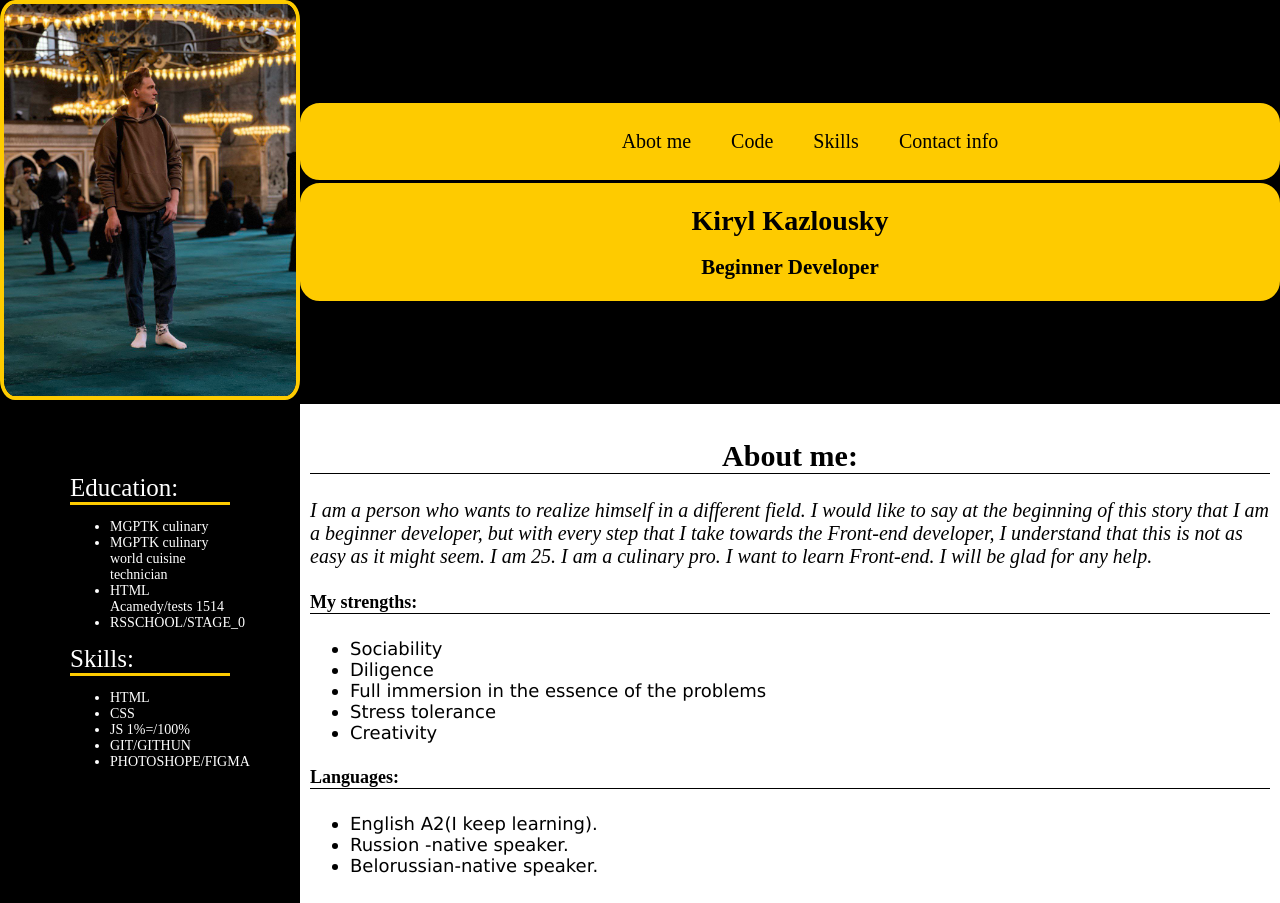
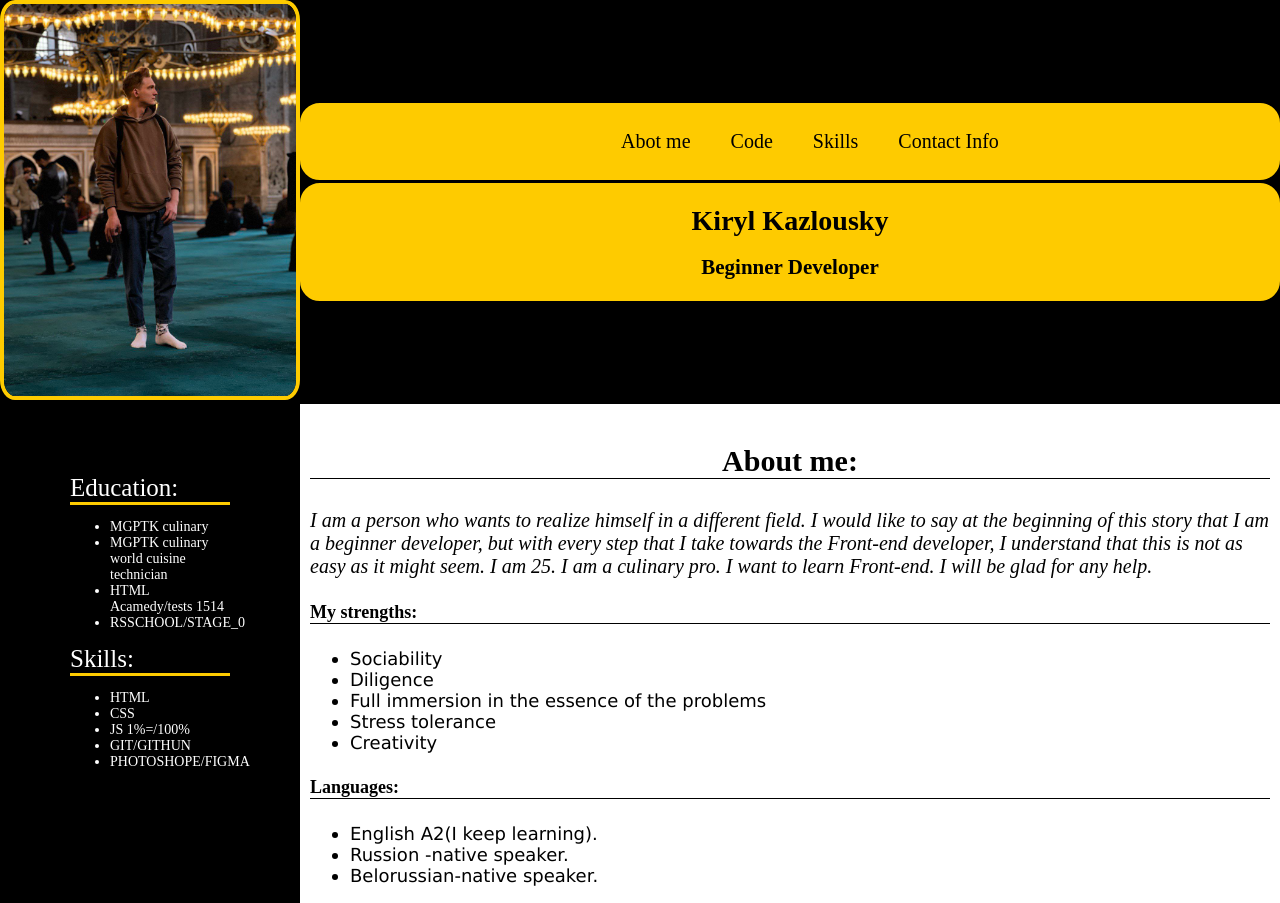
Before and after one commit to Kira-Vishn9/rsschool-cv, a plain HTML site: page index.html in a window 1280 px wide. Shown: the top 903 px of the page. Drawn offline with Linux system fonts and the light colour scheme.

Commit message:
fix: change css and html deleted problem

```diff
--- a/index.html
+++ b/index.html
@@ -18,7 +18,7 @@
              <li><a href="#about_me">Abot me</a></li>
              <li><a href="#code">Code</a></li>
              <li><a href="#Skills">Skills</a></li>
-             <li><a href="#contact">Contact info</a></li>
+             <li><a href="#contact_info">Contact Info</a></li>
          </ul>
      </div>
     </nav>
@@ -56,7 +56,7 @@
     </aside>
     <main class="main_conteiner">
         <section class="about_me">
-            <h2 id="about_me">About me:</h2>
+            <h3 id="about_me">About me:</h3>
             <p>I am a person who wants to realize himself in a different field. I would like to say at the beginning of this story that I am a beginner developer, but with every step that I take towards the Front-end developer, I understand that this is not as easy as it might seem. I am 25. I am a culinary pro. I want to learn Front-end. I will be glad for any help.</p>
             <h4>My strengths:</h4>
             <ul>
@@ -98,11 +98,11 @@
 </div>
 
 <!--footer-->
-<footer class="footer" >
+<footer class="footer">
 <div class="container_footer">
     <div class="in_conteiner_footer">
-    <div class="footer_left" >
-        <p id="contact">My Contact Info:</p>
+    <div class="footer_left">
+        <p id="contact_info">My Contact Info:</p>
         <ul>
             <li>Phone:</li>
                 <li>+375291555795(Belarus)</li>
--- a/style.css
+++ b/style.css
@@ -78,7 +78,7 @@ a {
     padding: 10px;
 }
 
-.about_me h2 {text-align: center;
+.about_me h3 {text-align: center;
 font-size: 30px;
 font: 900;
 border-bottom: 1px solid black;}
```
